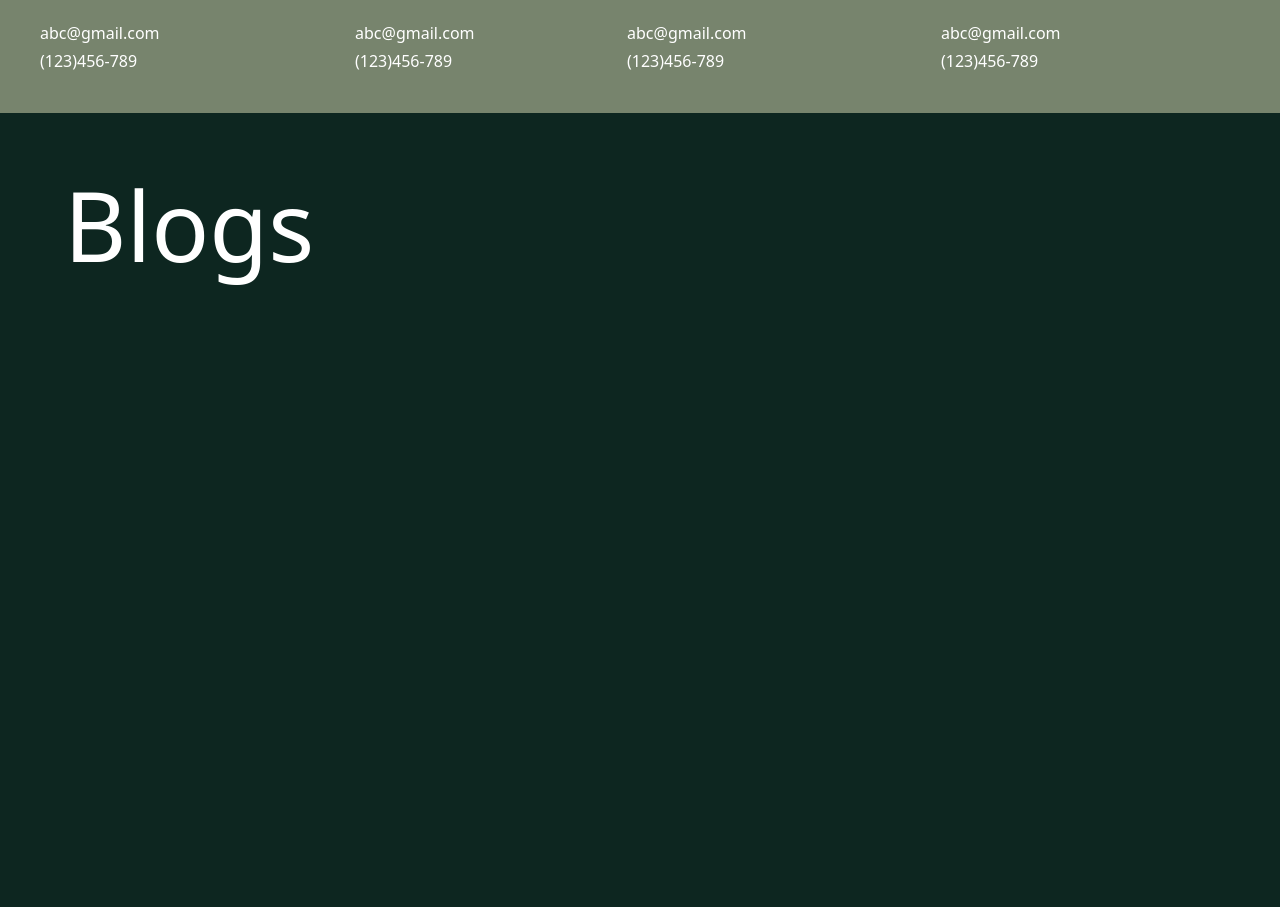
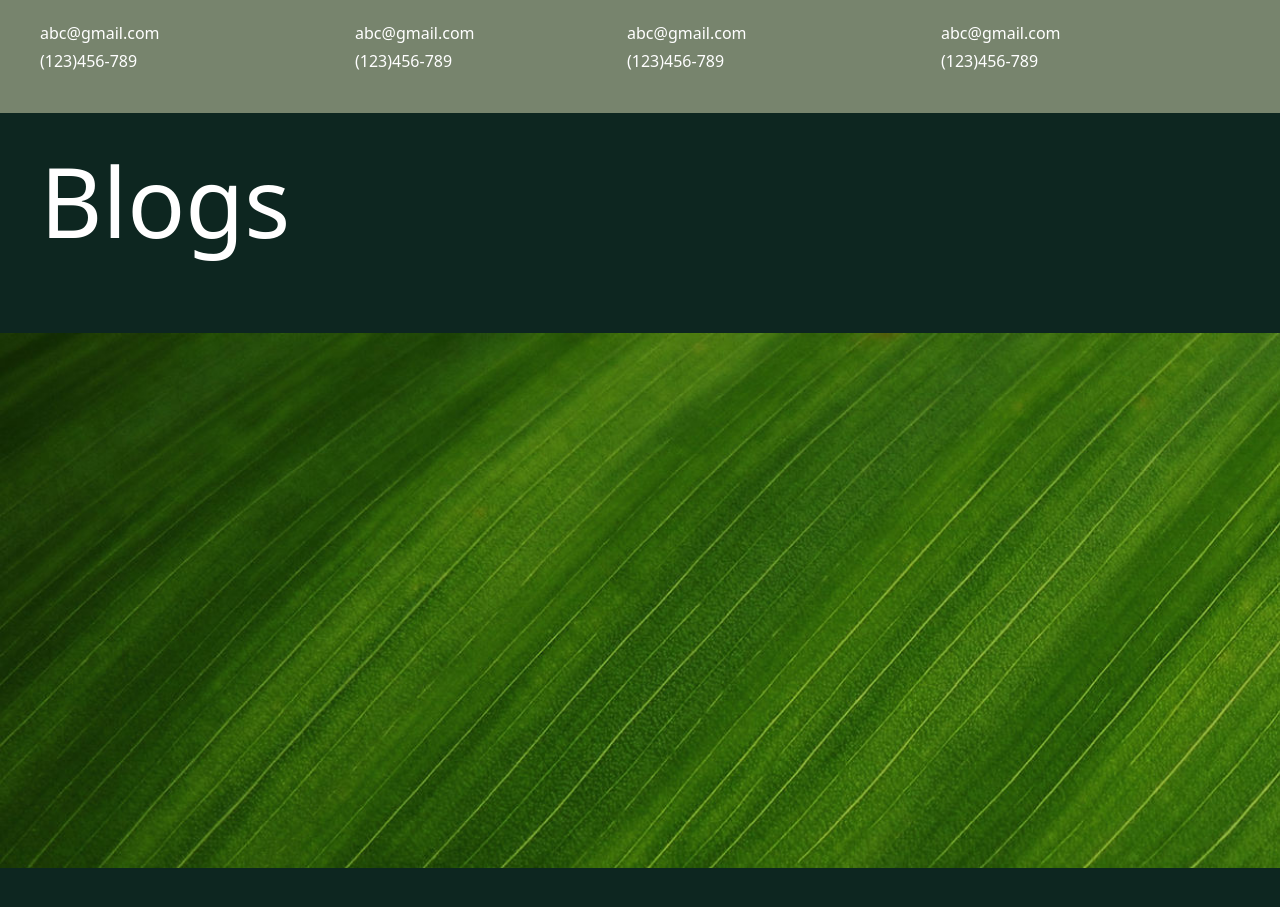
Before and after one commit to Manu-Madhu/GCCOS_Website, a React (Vite) app: page / in a window 1280 px wide. Shown: the part 7107-8014 px from the top of the page. Built offline with nearby package versions, Linux system fonts and the light colour scheme.

Commit message:
bamboo texture set

```diff
--- a/src/Sections/Blogs.jsx
+++ b/src/Sections/Blogs.jsx
@@ -1,9 +1,13 @@
+import bg from '../assets/Images/blogs.jpg'
 
 
 const Blogs = () => {
   return (
-    <div className="lg:h-screen bg-green-4 p-16">
-        <p className="lg:text-8xl font-medium text-white">Blogs</p>
+    <div className="lg:h-screen bg-green-4 flex flex-col gap-7">
+        <p className="lg:text-8xl font-medium lg:mt-10 lg:ml-10 text-white">Blogs</p>
+        <div className='w-full mt-14'>
+            <img src={bg} className='h-[535px] w-[1700px]'/>
+        </div>
     </div>
   )
 }
```
Also changed, not shown: src/assets/Images/bamboo-texture.jpg (deleted), src/assets/Images/blogs.jpg (added).
